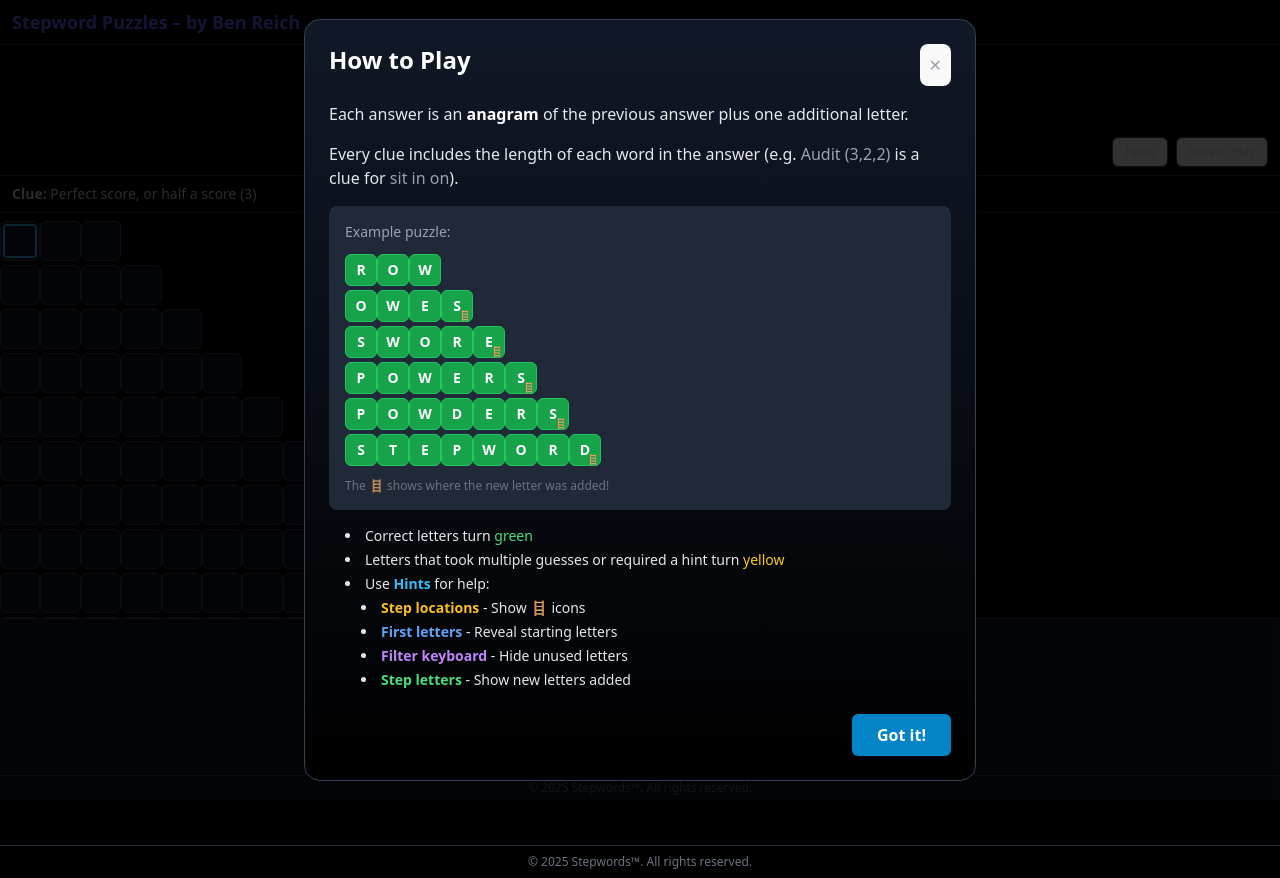
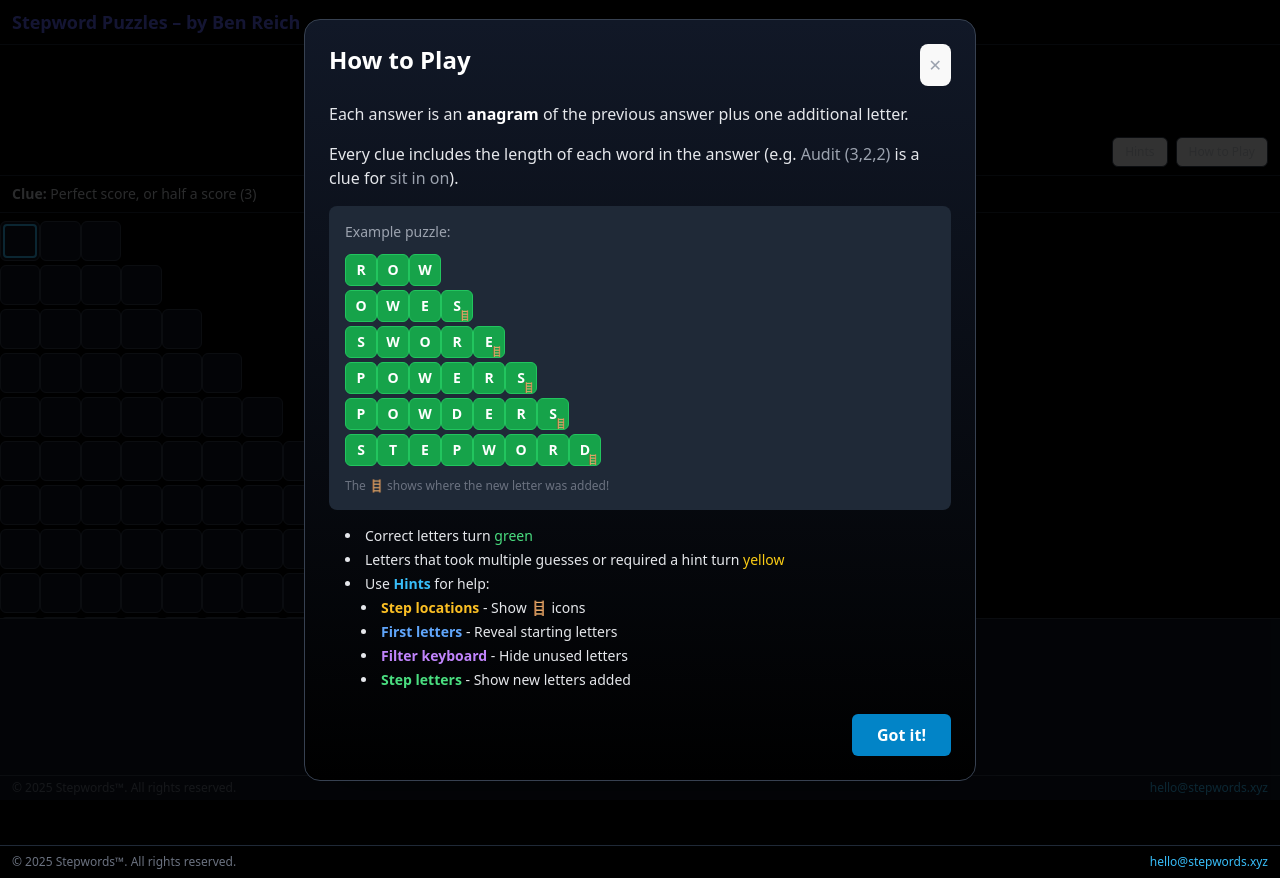
Before and after one commit to benreich4/stepwords, a React (Vite) app: page /1 in a window 1280 px wide. Built offline with nearby package versions, Linux system fonts and the light colour scheme.

Commit message:
added contact email

```diff
--- a/src/App.jsx
+++ b/src/App.jsx
@@ -28,8 +28,16 @@ export default function App() {
       </main>
 
       {/* Copyright notice */}
-      <footer className="w-full px-3 py-2 text-center text-xs text-gray-500 border-t border-gray-800">
-        © 2025 Stepwords™. All rights reserved.
+      <footer className="w-full px-3 py-2 text-xs text-gray-500 border-t border-gray-800">
+        <div className="flex justify-between items-center">
+          <span>© 2025 Stepwords™. All rights reserved.</span>
+          <a
+            href="mailto:hello@stepwords.xyz"
+            className="text-sky-400 hover:underline"
+          >
+            hello@stepwords.xyz
+          </a>
+        </div>
       </footer>
     </div>
   );
--- a/src/components/OnScreenKeyboard.jsx
+++ b/src/components/OnScreenKeyboard.jsx
@@ -65,8 +65,16 @@ export default function OnScreenKeyboard({ onKeyPress, onEnter, onBackspace, dis
       </div>
 
       {/* Copyright notice */}
-      <div className="px-3 py-1 text-center text-xs text-gray-500 border-t border-gray-700">
-        © 2025 Stepwords™. All rights reserved.
+      <div className="px-3 py-1 text-xs text-gray-500 border-t border-gray-700">
+        <div className="flex justify-between items-center">
+          <span>© 2025 Stepwords™. All rights reserved.</span>
+          <a
+            href="mailto:hello@stepwords.xyz"
+            className="text-sky-400 hover:underline"
+          >
+            hello@stepwords.xyz
+          </a>
+        </div>
       </div>
     </div>
   );
--- a/src/components/ShareModal.jsx
+++ b/src/components/ShareModal.jsx
@@ -34,6 +34,16 @@ export default function ShareModal({
         <pre className="whitespace-pre-wrap text-2xl leading-snug mb-4 p-3 rounded-lg border border-gray-700 bg-gray-900/60">
           {shareText}
         </pre>
+
+        <div className="mb-3 text-center">
+          <p className="text-sm text-gray-300 mb-2">Would love to hear your thoughts and ideas!</p>
+          <a
+            href="mailto:hello@stepwords.xyz"
+            className="text-sm text-sky-400 hover:underline"
+          >
+            hello@stepwords.xyz
+          </a>
+        </div>
 
         <div className="flex flex-wrap items-center justify-between gap-3">
           <a
```
